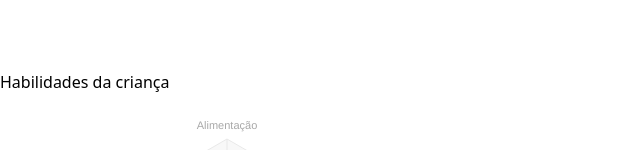
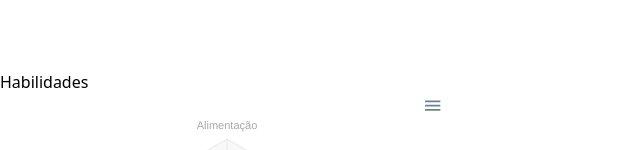
Before and after one commit to rafaelsantos1983/tea-care-client, a React (Vite) app: page /Dashboard_Pais in a window 1280 px wide. Shown: the part 538-688 px from the top of the page, without its empty margins (0-640 px from the left). Built offline with nearby package versions, Linux system fonts and the light colour scheme.

Commit message:
Atualizando radar para informar habilidade

```diff
--- a/src/Components/Radar.jsx
+++ b/src/Components/Radar.jsx
@@ -1,7 +1,5 @@
 import React from 'react';
 import ReactApexChart from 'react-apexcharts';
-
-// npm install react-apexcharts
 
 class Radar extends React.Component {
   constructor(props) {
@@ -14,11 +12,18 @@ class Radar extends React.Component {
       }],
       options: {
         chart: {
-            toolbar: {
-                show: false,
-              },
           height: 300,
           type: 'radar',
+          events: {
+            markerClick: (event, context, { seriesIndex, dataPointIndex }) => {
+              const category = this.state.options.xaxis.categories[dataPointIndex];
+              const level = this.state.series[seriesIndex].data[dataPointIndex];
+              this.props.onCategoryClick(category, level);
+            }
+          }
+        },
+        toolbar: {
+          show: false,
         },
         dataLabels: {
           enabled: true
--- a/src/Pages/Dashboard_Pais.jsx
+++ b/src/Pages/Dashboard_Pais.jsx
@@ -1,14 +1,21 @@
-import { useState } from 'react';
+import React, { useState } from 'react';
 import Banner from '../Components/Banner';
 import Radar from '../Components/Radar';
-import BlueButton from '../Components/Button_Blue'
-import Grafico_linha from '../Components/Grafico_linha'
+
+const legendas = {
+  'Autonomia_1': 'A criança necessita de muita intervenção dos profissionais.',
+  'Autonomia_2': 'A criança está começando a desenvolver certa autonomia.',
+  'Autonomia_3': 'A criança já se desenvolve sozinha sem muita intervenção dos profissionais.',
+  'Autonomia_4': 'A criança é completamente autônoma em suas atividades.',
+  'Comportamento_3': 'A criança tem bom comportamento, mas às vezes precisa de orientação.',
+};
 
 function Dashboard_Pais() {
-  const [selectedCompetence, setSelectedCompetence] = useState(null);
+  const [selectedInfo, setSelectedInfo] = useState(null);
 
-  const handleRadarClick = (competence) => {
-    setSelectedCompetence(competence);
+  const handleCategoryClick = (category, level) => {
+    const key = `${category}_${level}`;
+    setSelectedInfo(legendas[key] || 'Informação não disponível.');
   };
 
   return (
@@ -18,14 +25,14 @@ function Dashboard_Pais() {
       <div className="flex flex-col items-center justify-center min-h-screen pt-8 pb-8">
         <div className="flex">
           <div className="bg-white w-[500px] rounded-[50px] flex flex-col items-center pt-6 mb-8 mr-8">
-            <h1 className="font-bold text-3xl mb-4">Habilidades da criança</h1>
-            <Radar onClick={handleRadarClick} />
+            <h1 className="font-bold text-3xl mb-4">Habilidades</h1>
+            <Radar onCategoryClick={handleCategoryClick} />
           </div>
 
           <div className="bg-white w-[500px] rounded-[50px] flex flex-col items-center pt-6 mb-8 ml-8 p-4">
             <h1 className="font-bold text-3xl mb-4">Detalhes</h1>
-            {selectedCompetence ? (
-              <p>{`Informações sobre a competência: ${selectedCompetence}`}</p>
+            {selectedInfo ? (
+              <p>{selectedInfo}</p>
             ) : (
               <p>Clique em uma das competências para mais informações</p>
             )}
```
